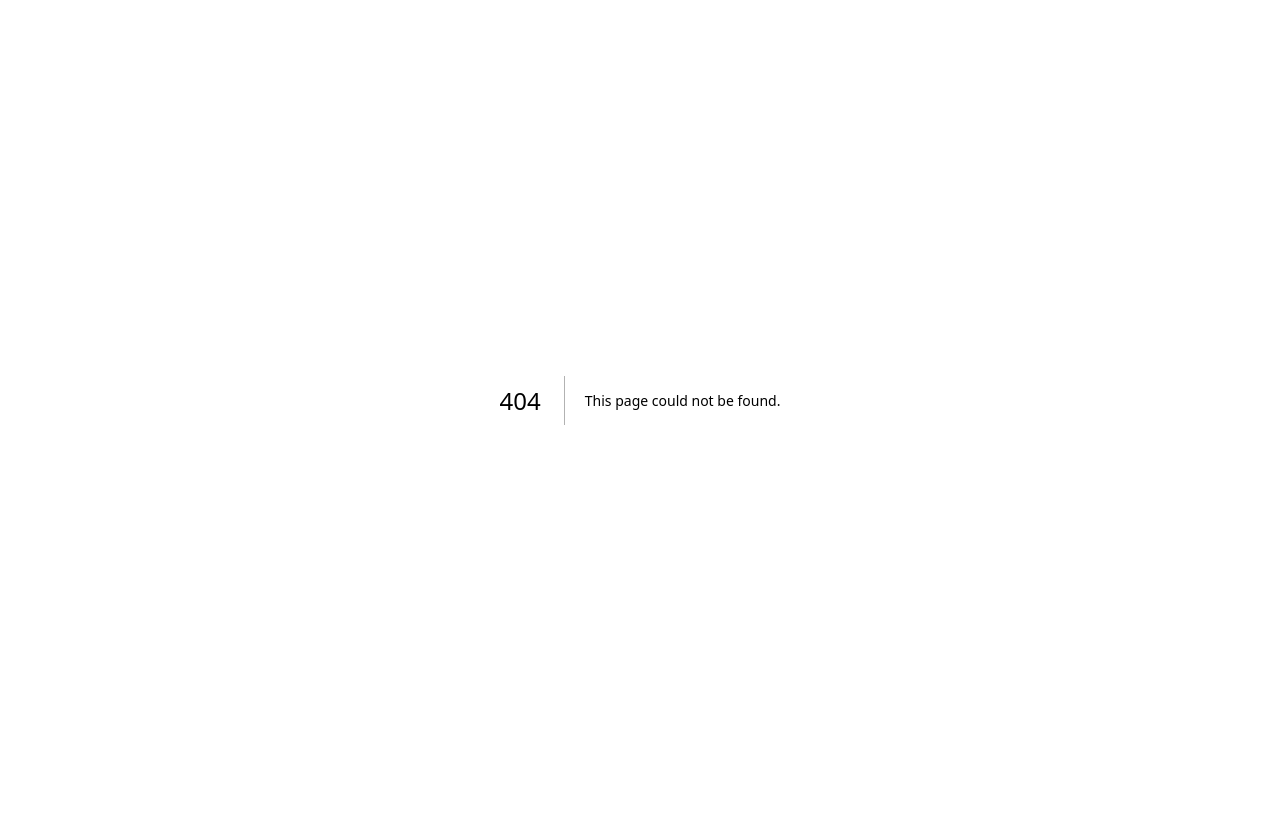
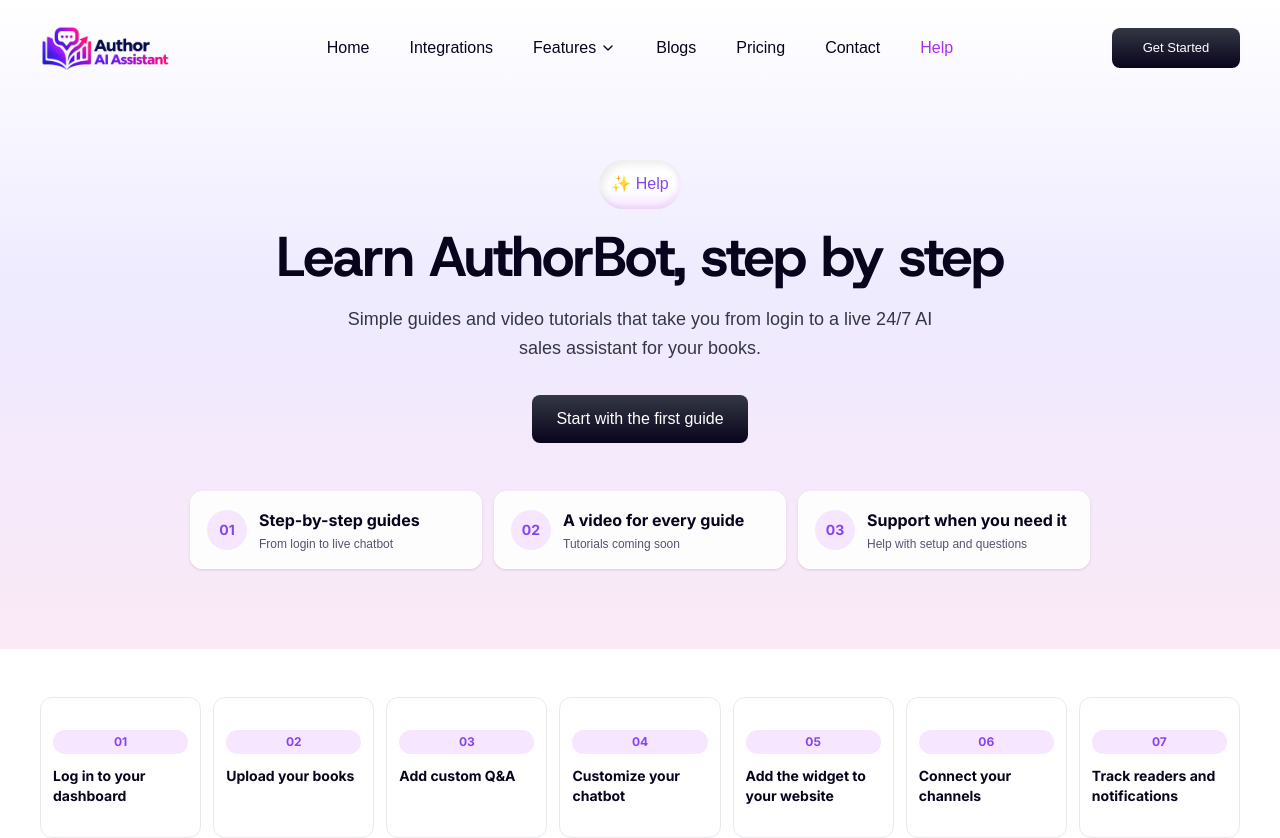
Before and after one commit to matt-sm1/ai-author-assistant-website, a Next.js app: page /help in a window 1280 px wide. Before the commit this address had no page. Shown: the top 838 px of the page. Before the commit the page ends 800 px from the top, so only its background shows below. Built offline with nearby package versions, Linux system fonts and the light colour scheme; a web font is replaced by a local one.

Commit message:
Updated the ui for help page components.

```diff
--- a/src/app/(public)/hero/HeroPage.jsx
+++ b/src/app/(public)/help/HelpPage.jsx
@@ -103,7 +103,7 @@ function VideoPlaceholder({ title }) {
   );
 }
 
-export default function HeroPage() {
+export default function HelpPage() {
   return (
     <main id="main-content">
       <section className="bg-[linear-gradient(180deg,#ffffff_0%,#eeeaff_45%,#fbe9f6_100%)] px-5 pb-16 pt-36 text-center sm:px-8 sm:pb-20 sm:pt-40">
@@ -115,7 +115,7 @@ export default function HeroPage() {
           </p>
           <div className="mt-8 flex flex-wrap items-center justify-center gap-3">
             <Button href="#getting-started">Start with the first guide</Button>
-            <span className="rounded-lg border border-[var(--theme-border)] bg-white px-5 py-3 text-sm font-medium text-[var(--theme-text-muted)]">Overview video coming soon</span>
+           {/* <span className="rounded-lg border border-[var(--theme-border)] bg-white px-5 py-3 text-sm font-medium text-[var(--theme-text-muted)]">Overview video coming soon</span> */}
           </div>
           <div className="mx-auto mt-12 grid max-w-[900px] gap-3 text-left sm:grid-cols-3">
             {[
@@ -136,7 +136,9 @@ export default function HeroPage() {
         <div className="mx-auto grid max-w-[1200px] grid-cols-2 gap-3 sm:grid-cols-4 lg:grid-cols-7">
           {guides.map((guide, index) => (
             <a key={guide.id} href={`#${guide.id}`} className="rounded-xl border border-[var(--theme-border-subtle)] px-3 py-8 text-left transition hover:border-[var(--theme-accent)] focus-visible:outline-2 focus-visible:outline-offset-2 focus-visible:outline-[var(--theme-accent)]">
-              <span className="block rounded-full bg-[var(--theme-purple-wash)] px-3 py-1 text-center text-xs font-semibold text-[var(--theme-purple-brand)]">{String(index + 1).padStart(2, "0")}</span>
+              <span className="flex items-center justify-center rounded-full bg-[var(--theme-purple-wash)] px-3 py-1 text-center text-xs font-semibold text-[var(--theme-purple-brand)]">
+  {String(index + 1).padStart(2, "0")}
+</span>
               <span className="mt-3 block text-sm font-semibold leading-snug text-heading">{guide.title}</span>
             </a>
           ))}
--- a/src/app/(public)/hero/page.js
+++ b/src/app/(public)/help/page.js
@@ -1,4 +1,4 @@
-export { default } from "./HeroPage";
+export { default } from "./HelpPage";
 
 export const metadata = {
   title: "Help Center",
--- a/src/components/Footer/Footer.jsx
+++ b/src/components/Footer/Footer.jsx
@@ -8,11 +8,11 @@ const pages = [
   { label: "Features", href: "/features" },
   { label: "Blogs", href: "/blogs" },
   { label: "Pricing", href: "/#pricing" },
-  { label: "Contact", href: "/#contact" },
+  { label: "Contact", href: "/contact" },
 ];
 
 const utilityPages = [
-  { label: "Help", href: "/hero" },
+  { label: "Help", href: "/help" },
   { label: "Always-On", href: "/#always-on" },
   { label: "FAQ", href: "/#faq" },
 ];
--- a/src/components/Header/Header.jsx
+++ b/src/components/Header/Header.jsx
@@ -40,7 +40,7 @@ const links = [
   { label: "Blogs", href: "/blogs" },
   { label: "Pricing", href: "/#pricing" },
   { label: "Contact", href: "/contact" },
-  { label: "Help", href: "/hero" },
+  { label: "Help", href: "/help" },
 ];
 
 export default function Header() {
@@ -95,7 +95,7 @@ export default function Header() {
     if (href === "/features/ai-chat-bot-feature") return pathname === "/features/ai-chat-bot-feature";
     if (href === "/integrations") return pathname === "/integrations";
     if (href === "/contact") return pathname === "/contact";
-    if (href === "/hero") return pathname === "/hero";
+    if (href === "/help") return pathname === "/help";
     if (href === "/") return pathname === "/" && !hash;
     if (href.startsWith("/#")) {
       return pathname === "/" && hash === href.slice(1);
```
Also changed, not shown: 1 other file (tests, documents, lock files or other folders).
